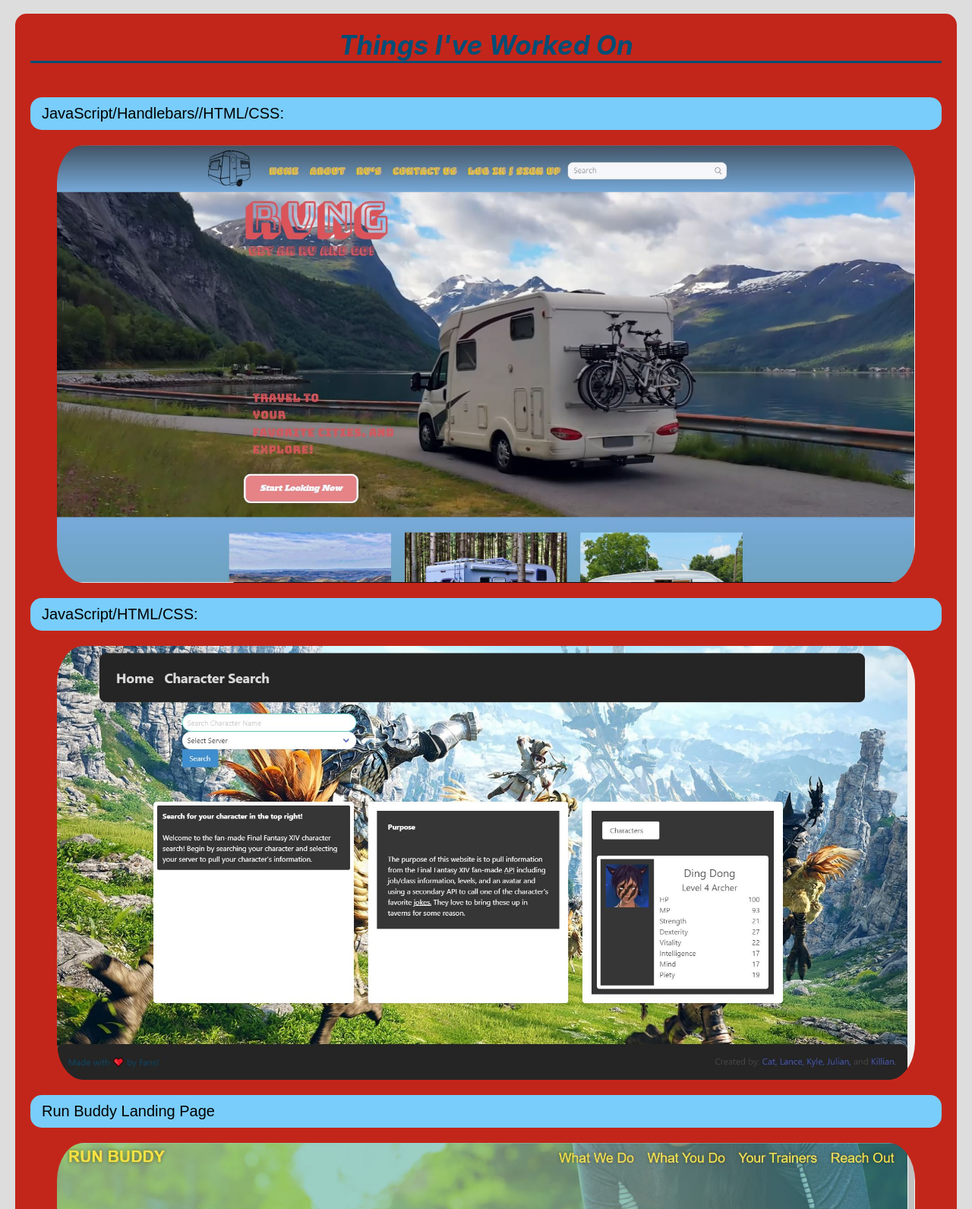
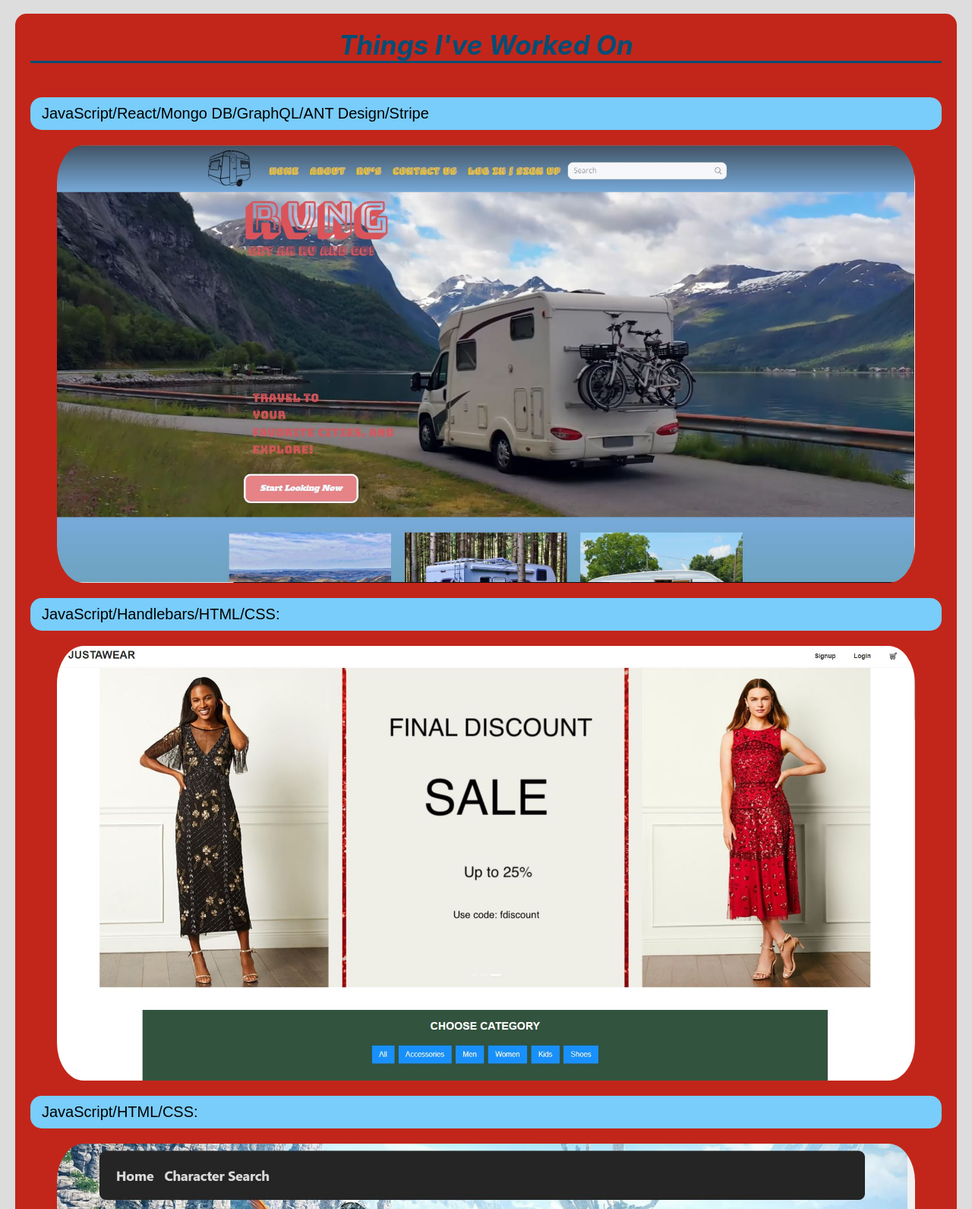
Before and after one commit to Killian356/KillianRepo, a plain HTML site: page index.html in a window 1280 px wide. Shown: the part 1649-3240 px from the top of the page at 76% size. Drawn offline with Linux system fonts and the light colour scheme.

Commit message:
added content and fixed typo

```diff
--- a/index.html
+++ b/index.html
@@ -60,12 +60,17 @@
 
             <Ul>
                 <li>
-                    <p>JavaScript/Handlebars//HTML/CSS: </p>
-                    <a href="https://glampers-rvng.herokuapp.com/">
+                    <p>JavaScript/React/Mongo DB/GraphQL/ANT Design/Stripe</p>
+                    <a href="https://justawear-mern.herokuapp.com/">
                     <img src="assets\images\RVNG.jpg"/></a>
                 </li>
                 <li>
-                    <p>JavaScript/HTML/CSS: </p>
+                    <p>JavaScript/Handlebars/HTML/CSS:</p>
+                    <a href="https://glampers-rvng.herokuapp.com/">
+                    <img src="assets\images\JW-1.JPG"/></a>
+                </li>
+                <li>
+                    <p>JavaScript/HTML/CSS:</p>
                     <a href="https://madileesmith.github.io/ffxiv-character-data/">
                     <img src="assets\images\FFIV.JPG"/></a>
                 </li>
```
Also changed, not shown: assets/images/JW-1.JPG (added), 1 other file.
